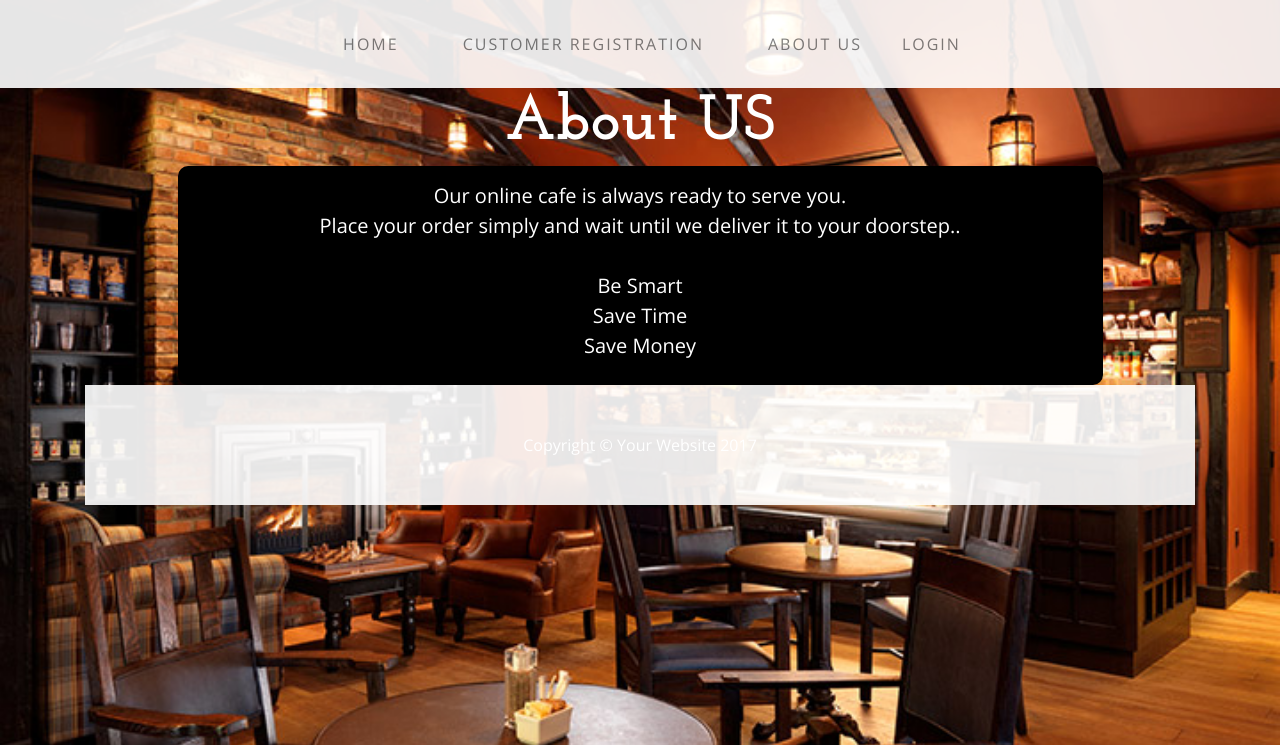
After one commit to Thilini-Fernando/OnlineCafe, a CodeIgniter app: page /OnlineCafe/index.php/homecont/AboutUs in a window 1280 px wide. The commit adds this page. Shown: the top 745 px of the page. Run offline with CodeIgniter, Linux system fonts and the light colour scheme.

Commit message:
about us partialy

```diff
--- a/application/controllers/HomeCont.php
+++ b/application/controllers/HomeCont.php
@@ -126,4 +126,9 @@ class HomeCont extends CI_Controller {
 		}
 		//echo 'Admin logged in..';
 	}
+
+	//AboutUsPage
+	public function AboutUs(){
+		$this->load->view('AboutUs');
+	}
 }
--- /dev/null
+++ b/application/views/AboutUs.php
@@ -0,0 +1,26 @@
+ <?php include 'HnF/header.php' ?>
+
+ 	<div class="container" style="color: white;">
+
+ 		<center >
+ 			<h1><b>About US</b></h1>
+ 		</center>
+
+ 		<div class="container col-sm-10 col-sm-offset-1" style="background-color: black ; border-radius: 10px">
+
+      <div class="container col-sm-9 col-sm-offset-0.5" align="center"  style="font-size: 20px; background-color: black ; border-radius: 10px; padding-top: 15px">
+        Our online cafe is always ready to serve you. <br> Place  your order simply and wait until we deliver it to your doorstep..
+        <br>
+        <br>Be Smart
+        <br>Save Time
+        <br>Save Money
+      </div>
+<br>
+
+
+
+</div>
+
+
+
+ <?php include 'HnF/footer.php' ?>
--- a/application/views/HnF/header.php
+++ b/application/views/HnF/header.php
@@ -48,7 +48,7 @@
                   <a class="nav-link text-uppercase text-expanded" href="#">Blog</a>
                 </li-->
                 <li class="nav-item px-lg-4">
-                  <a class="nav-link text-uppercase text-expanded" href="#">Contact Us</a>
+                  <a class="nav-link text-uppercase text-expanded" href="<?php echo base_url("index.php/HomeCont/AboutUs"); ?>">About Us</a>
                 </li>
 
                 <li>
```
